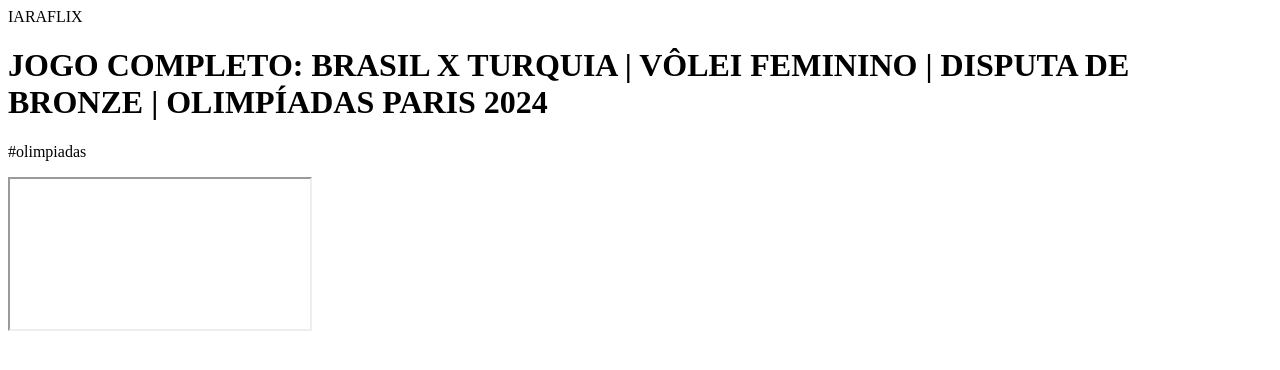
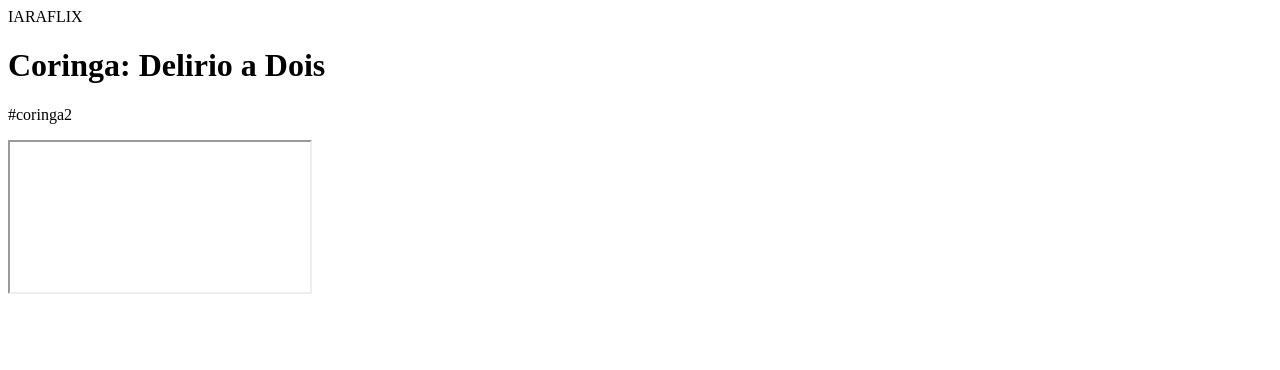
Before and after one commit to Nicoolyi/IARAFLIXN, a plain HTML site: page index.html in a window 1280 px wide. Drawn offline with Linux system fonts and the light colour scheme.

Commit message:
Update index.html ni

```diff
--- a/index.html
+++ b/index.html
@@ -1,8 +1,8 @@
 <header>IARAFLIX</header>
 
 
-<H1>JOGO COMPLETO: BRASIL X TURQUIA | VÔLEI FEMININO | DISPUTA DE BRONZE | OLIMPÍADAS PARIS 2024</H1>
-<P>#olimpiadas</P>
+<H1>Coringa: Delirio a Dois</H1>
+<P>#coringa2</P>
 
 
-<iframe><iframe width="560" height="315" src="https://www.youtube.com/embed/a_gPe1SQBMo?si=3ZqrftsA6P2ox0xV" title="YouTube video player" frameborder="0" allow="accelerometer; autoplay; clipboard-write; encrypted-media; gyroscope; picture-in-picture; web-share" referrerpolicy="strict-origin-when-cross-origin" allowfullscreen></iframe><iframe
+<iframe><iframe width="560" height="315" src="https://youtu.be/exeVIM3j3y0?si=eveUo5jsNcxwQwD6title="YouTube video player" frameborder="0" allow="accelerometer; autoplay; clipboard-write; encrypted-media; gyroscope; picture-in-picture; web-share" referrerpolicy="strict-origin-when-cross-origin" allowfullscreen></iframe><iframe
```
